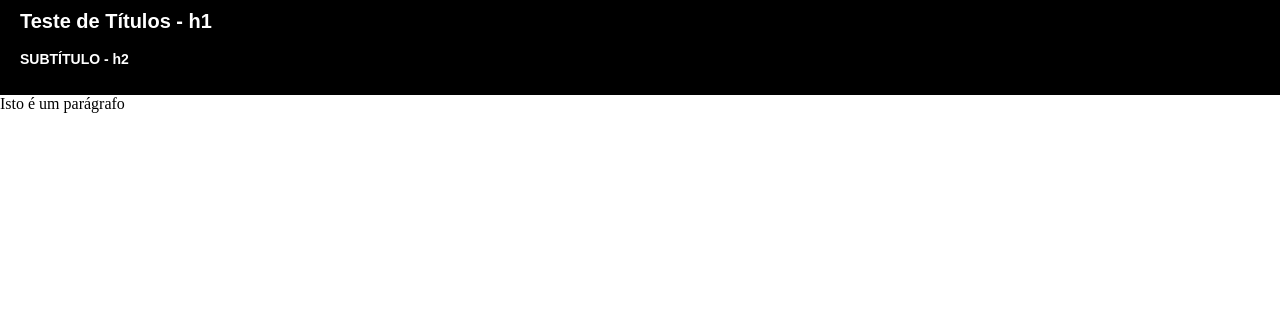
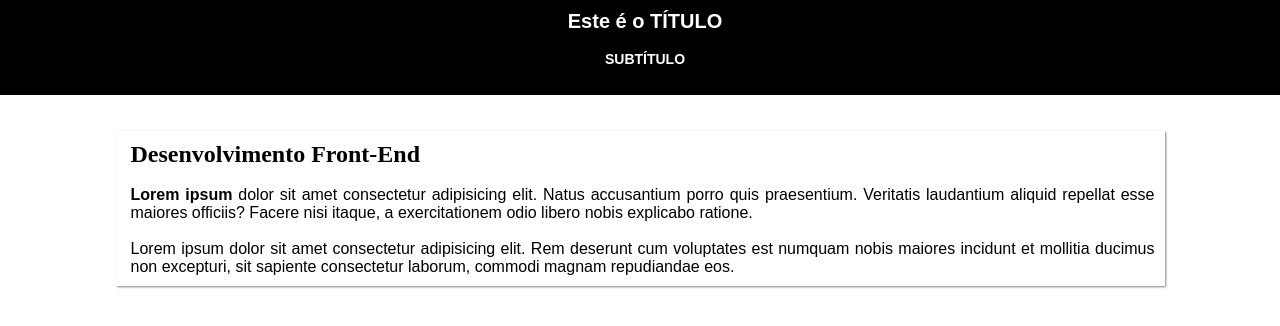
Before and after one commit to adaltoprado/trendsIT, a plain HTML site: page HTML-Iniciantes/index.html in a window 1280 px wide. Drawn offline with Linux system fonts and the light colour scheme.

Commit message:
Formatando conteúdo

```diff
--- a/HTML-Iniciantes/index.html
+++ b/HTML-Iniciantes/index.html
@@ -16,6 +16,7 @@
         header {
             background-color: rgba(0, 0, 0);
             padding: 10px;
+            text-align: center;
         }
 
         h1 {
@@ -25,24 +26,51 @@
             margin-left: 10px;
         }
 
-        h2 {
+        h3 {
             color: #fff;
             font-family: arial;
             font-size: 14px;
             margin-left: 10px;
 
         }
+
+        section {
+            width: 80%;
+            margin: 0 auto;
+            box-shadow: 1px 1px 2px #808080;
+            /*2px #808080: é referente a '2px' de sombreado na borda de cor cinza*/
+            padding: 10px;
+            padding-left: 15px;
+        }
+
+        p {
+            text-align: justify;
+            font-family: arial;
+            font-size: 16px;
+        }
     </style>
 </head>
 
 <body>
     <header>
-        <h1>Teste de Títulos - h1</h1>
+        <h1>Este é o TÍTULO</h1>
         <br>
-        <h2>SUBTÍTULO - h2</h2>
+        <h3>SUBTÍTULO</h3>
         <br>
     </header>
-    <p>Isto é um parágrafo</p>
+    <br><br>
+    <section>
+        <h2>Desenvolvimento Front-End</h2>
+        <br>
+        <p><strong>Lorem ipsum</strong> dolor sit amet consectetur adipisicing elit. Natus accusantium porro quis
+            praesentium. Veritatis
+            laudantium aliquid repellat esse maiores officiis? Facere nisi itaque, a exercitationem odio libero nobis
+            explicabo ratione.</p>
+        <br>
+        <p>Lorem ipsum dolor sit amet consectetur adipisicing elit. Rem deserunt cum voluptates est numquam nobis
+            maiores incidunt et mollitia ducimus non excepturi, sit sapiente consectetur laborum, commodi magnam
+            repudiandae eos.</p>
+    </section>
 </body>
 
 </html>
```
